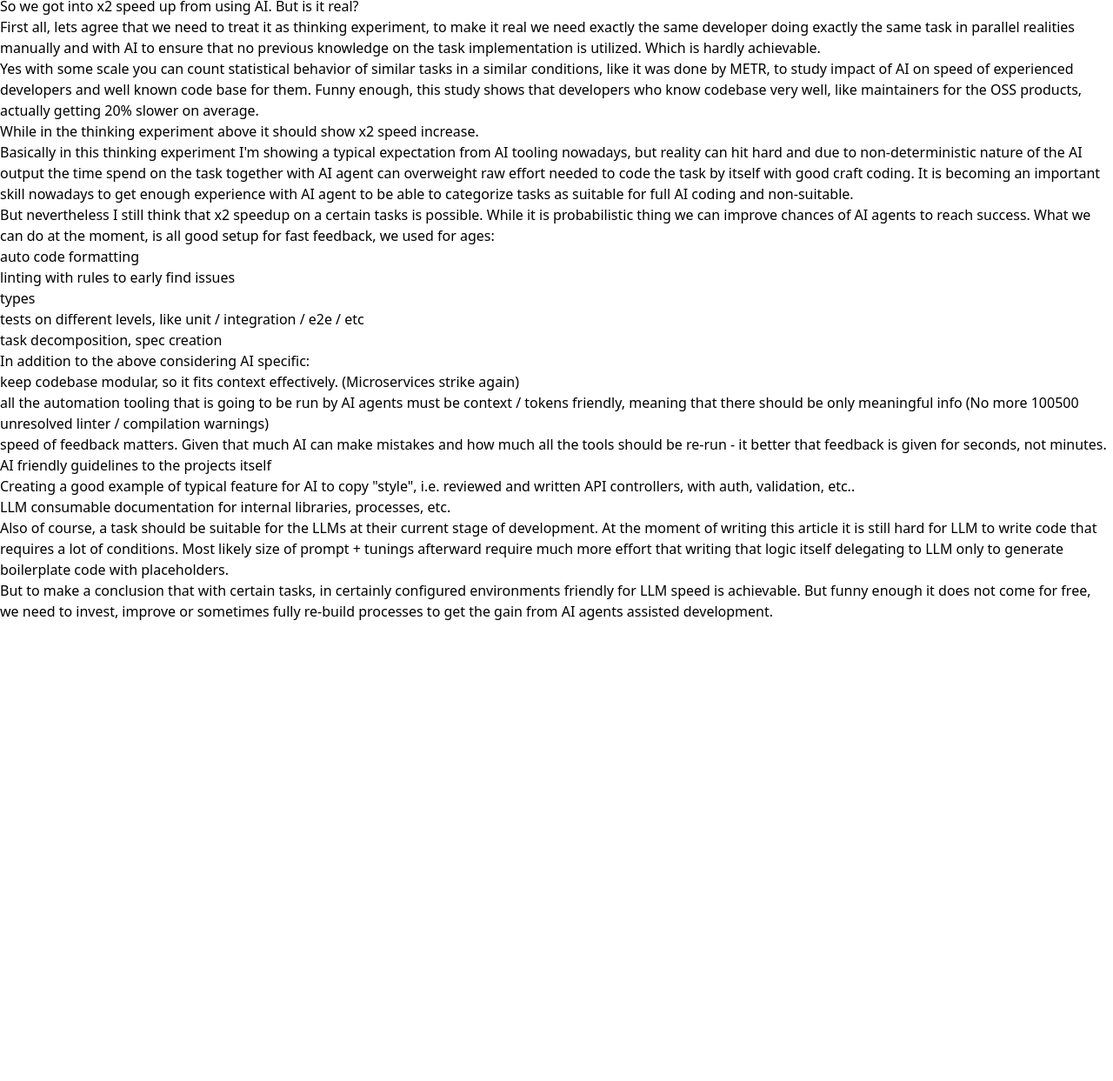
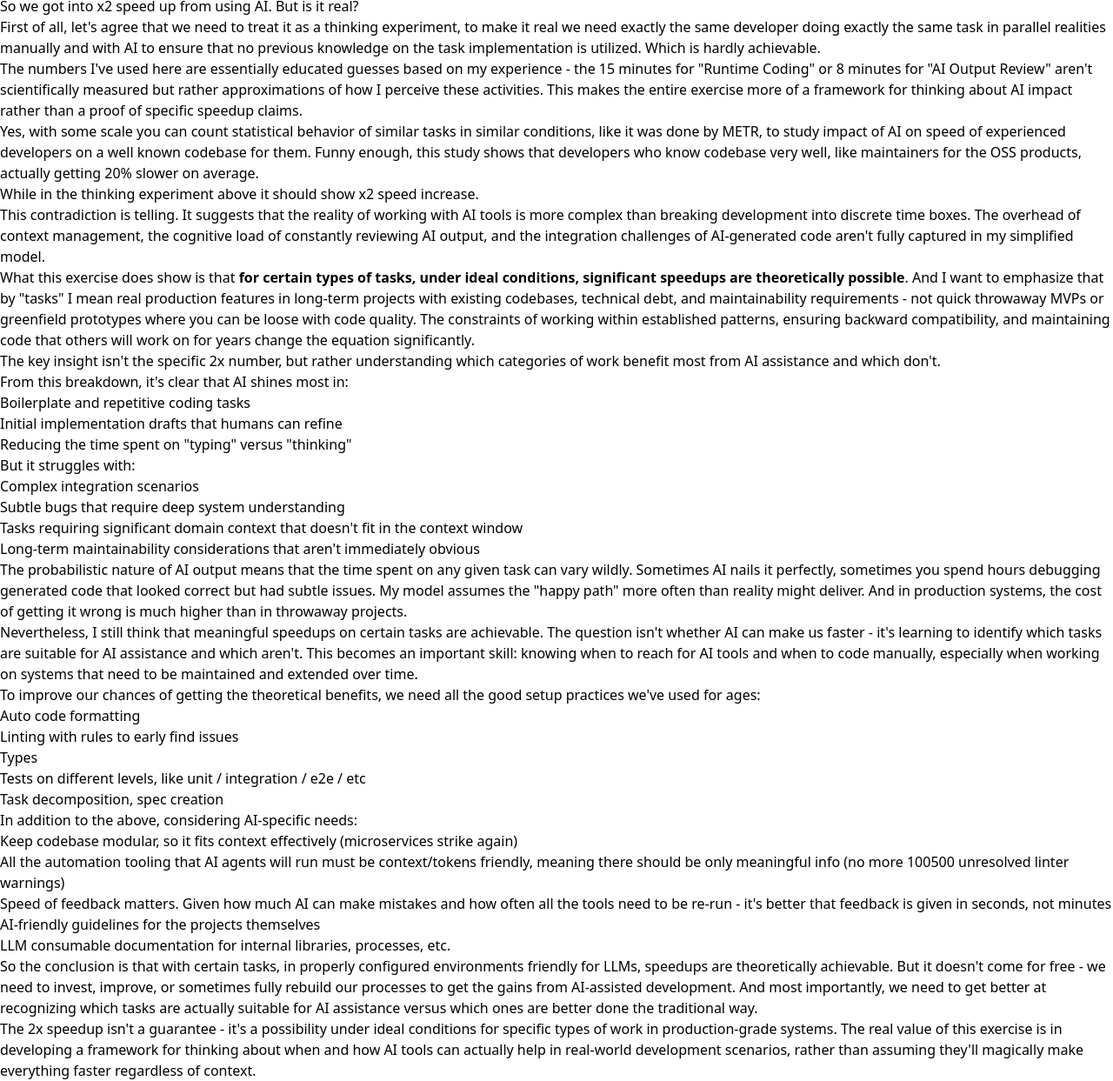
Before and after one commit to b1ff/learning-architect.blog, a Gatsby site: page /speed-of-ai-agents in a window 1280 px wide. Shown: the part 4125-5368 px from the top of the page at 87% size. Before the commit the page ends 4840 px from the top, so only its background shows below. Built offline with nearby package versions, Linux system fonts and the light colour scheme; Gatsby itself is replaced by a stand-in of ours; some packages are replaced by stand-ins of ours.

Commit message:
updated summary of the ai agent article.

```diff
--- a/src/pages/speed-of-ai-agents.mdx
+++ b/src/pages/speed-of-ai-agents.mdx
@@ -389,32 +389,49 @@ Now lets try to imagine how the same task would be done if we utilize AI agents
 
 So we got into x2 speed up from using AI. But is it real?
 
-First all, lets agree that we need to treat it as thinking experiment, to make it real we need exactly the same developer doing exactly the same task in parallel realities manually and with AI to ensure that no previous knowledge on the task implementation is utilized. Which is hardly achievable.
+First of all, let's agree that we need to treat it as a thinking experiment, to make it real we need exactly the same developer doing exactly the same task in parallel realities manually and with AI to ensure that no previous knowledge on the task implementation is utilized. Which is hardly achievable.
 
-Yes with some scale you can count statistical behavior of similar tasks in a similar conditions, like it was done by METR, to study [impact of AI on speed of experienced developers](https://metr.org/blog/2025-07-10-early-2025-ai-experienced-os-dev-study/) and well known code base for them.
-Funny enough, this study shows that developers who know codebase very well, like maintainers for the OSS products, actually getting 20% slower on average.
+The numbers I've used here are essentially educated guesses based on my experience - the 15 minutes for "Runtime Coding" or 8 minutes for "AI Output Review" aren't scientifically measured but rather approximations of how I perceive these activities. This makes the entire exercise more of a framework for thinking about AI impact rather than a proof of specific speedup claims.
+
+Yes, with some scale you can count statistical behavior of similar tasks in similar conditions, like it was done by METR, to study [impact of AI on speed of experienced developers](https://metr.org/blog/2025-07-10-early-2025-ai-experienced-os-dev-study/) on a well known codebase for them. Funny enough, this study shows that developers who know codebase very well, like maintainers for the OSS products, actually getting 20% slower on average.
 
 While in the thinking experiment above it should show x2 speed increase.
 
-Basically in this thinking experiment I'm showing a typical expectation from AI tooling nowadays, but reality can hit hard and due to non-deterministic nature of the AI output the time spend on the task together with AI agent can overweight raw effort needed to code the task by itself with good craft coding. It is becoming an important skill nowadays to get enough experience with AI agent to be able to categorize tasks as suitable for full AI coding and non-suitable.
+This contradiction is telling. It suggests that the reality of working with AI tools is more complex than breaking development into discrete time boxes. The overhead of context management, the cognitive load of constantly reviewing AI output, and the integration challenges of AI-generated code aren't fully captured in my simplified model.
 
-But nevertheless I still think that x2 speedup on a certain tasks is possible.
-While it is probabilistic thing we can improve chances of AI agents to reach success.
-What we can do at the moment, is all good setup for fast feedback, we used for ages:
-- auto code formatting
-- linting with rules to early find issues
-- types
-- tests on different levels, like unit / integration / e2e / etc
-- task decomposition, spec creation
+What this exercise does show is that **for certain types of tasks, under ideal conditions, significant speedups are theoretically possible**. And I want to emphasize that by "tasks" I mean real production features in long-term projects with existing codebases, technical debt, and maintainability requirements - not quick throwaway MVPs or greenfield prototypes where you can be loose with code quality. The constraints of working within established patterns, ensuring backward compatibility, and maintaining code that others will work on for years change the equation significantly.
 
-In addition to the above considering AI specific:
-- keep codebase modular, so it fits context effectively. (Microservices strike again)
-- all the automation tooling that is going to be run by AI agents must be context / tokens friendly, meaning that there should be only meaningful info (No more 100500 unresolved linter / compilation warnings)
-- speed of feedback matters. Given that much AI can make mistakes and how much all the tools should be re-run - it better that feedback is given for seconds, not minutes.
-- AI friendly guidelines to the projects itself
-- Creating a good example of typical feature for AI to copy "style", i.e. reviewed and written API controllers, with auth, validation, etc..
+The key insight isn't the specific 2x number, but rather understanding which categories of work benefit most from AI assistance and which don't.
+
+From this breakdown, it's clear that AI shines most in:
+- Boilerplate and repetitive coding tasks
+- Initial implementation drafts that humans can refine
+- Reducing the time spent on "typing" versus "thinking"
+
+But it struggles with:
+- Complex integration scenarios
+- Subtle bugs that require deep system understanding
+- Tasks requiring significant domain context that doesn't fit in the context window
+- Long-term maintainability considerations that aren't immediately obvious
+
+The probabilistic nature of AI output means that the time spent on any given task can vary wildly. Sometimes AI nails it perfectly, sometimes you spend hours debugging generated code that looked correct but had subtle issues. My model assumes the "happy path" more often than reality might deliver. And in production systems, the cost of getting it wrong is much higher than in throwaway projects.
+
+Nevertheless, I still think that meaningful speedups on certain tasks are achievable. The question isn't whether AI can make us faster - it's learning to identify which tasks are suitable for AI assistance and which aren't. This becomes an important skill: knowing when to reach for AI tools and when to code manually, especially when working on systems that need to be maintained and extended over time.
+
+To improve our chances of getting the theoretical benefits, we need all the good setup practices we've used for ages:
+- Auto code formatting
+- Linting with rules to early find issues
+- Types
+- Tests on different levels, like unit / integration / e2e / etc
+- Task decomposition, spec creation
+
+In addition to the above, considering AI-specific needs:
+- Keep codebase modular, so it fits context effectively (microservices strike again)
+- All the automation tooling that AI agents will run must be context/tokens friendly, meaning there should be only meaningful info (no more 100500 unresolved linter warnings)
+- Speed of feedback matters. Given how much AI can make mistakes and how often all the tools need to be re-run - it's better that feedback is given in seconds, not minutes
+- AI-friendly guidelines for the projects themselves
 - LLM consumable documentation for internal libraries, processes, etc.
 
-Also of course, a task should be suitable for the LLMs at their current stage of development. At the moment of writing this article it is still hard for LLM to write code that requires a lot of conditions. Most likely size of prompt + tunings afterward require much more effort that writing that logic itself delegating to LLM only to generate boilerplate code with placeholders.
+So the conclusion is that with certain tasks, in properly configured environments friendly for LLMs, speedups are theoretically achievable. But it doesn't come for free - we need to invest, improve, or sometimes fully rebuild our processes to get the gains from AI-assisted development. And most importantly, we need to get better at recognizing which tasks are actually suitable for AI assistance versus which ones are better done the traditional way.
 
-But to make a conclusion that with certain tasks, in certainly configured environments friendly for LLM speed is achievable. But funny enough it does not come for free, we need to invest, improve or sometimes fully re-build processes to get the gain from AI agents assisted development.
+The 2x speedup isn't a guarantee - it's a possibility under ideal conditions for specific types of work in production-grade systems. The real value of this exercise is in developing a framework for thinking about when and how AI tools can actually help in real-world development scenarios, rather than assuming they'll magically make everything faster regardless of context.
```
